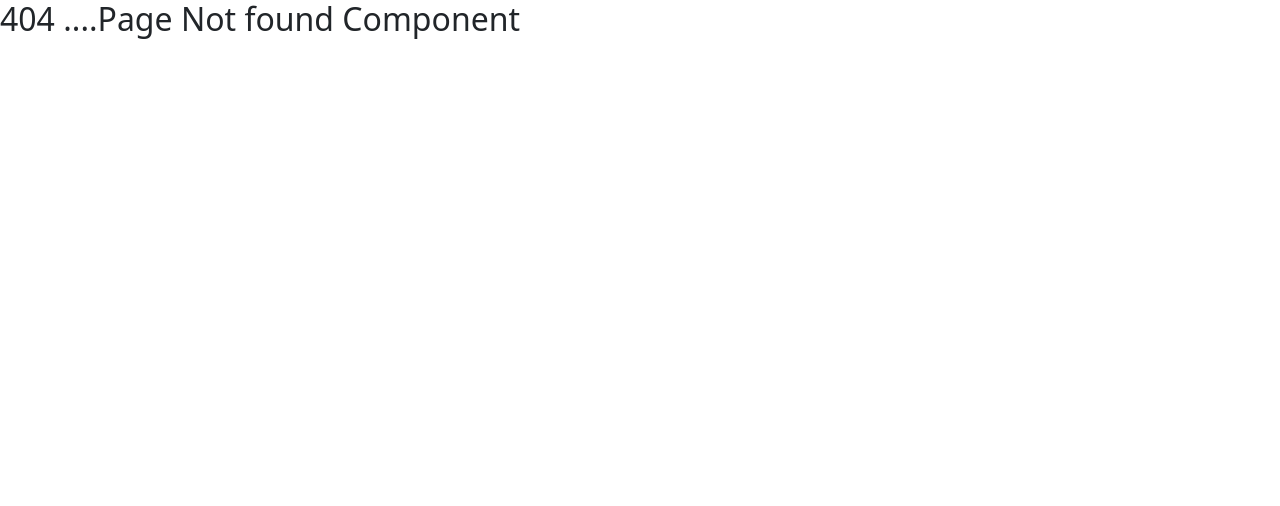
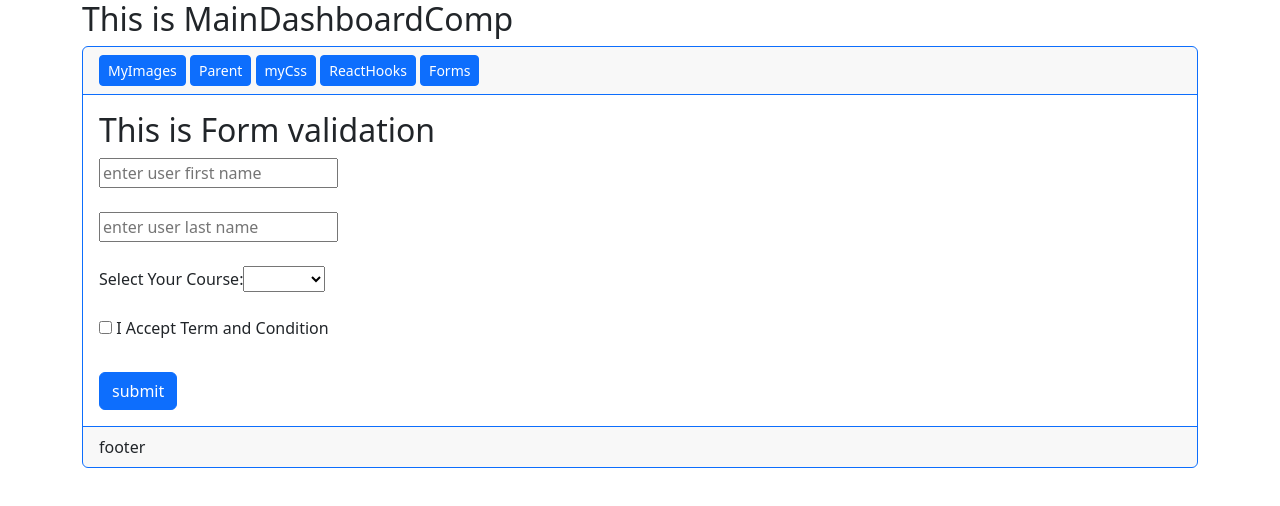
Before and after one commit to viveksalunke2107/myreactproject, a React (Create React App) app: page /maindashboard/formval in a window 1280 px wide. Before the commit this address had no page. Shown: the top 506 px of the page. Built offline with nearby package versions, Linux system fonts and the light colour scheme.

Commit message:
add files

```diff
--- a/src/Hooks/ReactHooksComp.js
+++ b/src/Hooks/ReactHooksComp.js
@@ -10,13 +10,15 @@ const ReactHooksComp = () => {
       <div className="card border-primary">
         <div className="card-header border-primary">
          <Link to="usestate" className='btn btn-danger btn-sm'>usestate</Link>{" "}
-        <Link to="useeffect" className='btn btn-danger btn-sm'>useeffect</Link>{" "}
+         <Link to="useeffect" className='btn btn-danger btn-sm'>useeffect</Link>{" "}
 
         </div>
         <div className="card-body border-primary">
           <Outlet />
         </div>
-        <div className="card-footer border-primary">footer</div>
+        <div className="card-footer border-primary">
+          <strong>This is my personal card.<br/>Follow my link :<br/></strong>
+        </div>
       </div>
     </div>
   );
--- a/src/Hooks/UseEffectComp.js
+++ b/src/Hooks/UseEffectComp.js
@@ -22,11 +22,11 @@ const UseEffectComp = () => {
   return (
     <div>
       <h2>This is useEffect Hoook componet</h2>
-      <p>Count Value is:{count}</p>
-      <p>Salary is:{salary}</p>
-      <button type="button" onClick={()=>setSalary(salary+1000)}>Increment Salary</button>{" "}
-      <button type="button" onClick={()=>setSalary(salary-1000)}>Decrement Salary</button>{" "}
-      <button type="button" onClick={()=>setSalary(0)}>Reset Salary</button>{" "}
+      <p>Count Value is : {count}</p>
+      <p>Salary is : {salary}</p>
+      <button type="button" className='btn btn-danger btn-sm' onClick={()=>setSalary(salary+1000)}>Increment Salary</button>{" "}
+      <button type="button" className='btn btn-danger btn-sm' onClick={()=>setSalary(salary-1000)}>Decrement Salary</button>{" "}
+      <button type="button" className='btn btn-danger btn-sm' onClick={()=>setSalary(0)}>Reset Salary</button>{" "}
     </div>
   );
 };
--- /dev/null
+++ b/src/Layout/FormValidationComp.js
@@ -0,0 +1,75 @@
+import {useState} from 'react';
+
+const FormValidationComp = ()=>{
+    const subjects = ["React","Java","Python","C++","Mysql","Angular"];
+    const [user,setUser] = useState({
+        fname:"",
+        lname:"",
+        course:"",
+        term:false
+        // age:""
+    });
+
+    const inputChangeHandler = (event)=>{
+        // console.log(event.target.type);
+        // console.log(event.target.name);
+        // console.log(event.target.value);
+        const {type,name,value ,checked} = event.target;
+        setUser({...user,[name]:type=="checkbox"? true :value});
+    }
+    const checkData = (event)=>{
+
+        event.preventDefault();
+       if(user.fname.trim()===""){
+        window.alert("First name is required");
+        return false;
+       }
+       if(!user.fname.trim().match('^[a-z,A-Z]{2,20}$')){
+        window.alert("First name must contain only character min-2 and max-20");
+        return false;
+       }
+       if(user.lname.trim()===""){
+        window.alert("Last name is required");
+        return false;
+       }
+       if(!user.lname.trim().match('^[a-zA-Z]{2,20}$')){
+        window.alert("Last name must contain only character min-2 and max-20");
+        return false;
+       }
+       if(user.course==""){
+        window.alert("course filed is required");
+        return false;
+       }
+       if(!user.term){
+        window.alert("accept term and condition");
+        return false;
+       }
+       window.alert(JSON.stringify(user));
+    }
+
+
+    return <>
+        <h2>This is Form validation</h2>
+        <form onSubmit={checkData}>
+            <input type="text" name="fname" onChange={inputChangeHandler}  value={user.fname} placeholder='enter user first name' /><br/><br/>
+            <input type="text" name="lname" onChange={inputChangeHandler}  value={user.lname} placeholder='enter user last name' /><br/><br/>
+            {/* <input type="number" name="age" onChange={inputChangeHandler}  value={user.age} placeholder='enter user age' /><br/><br/> */}
+
+            <label>Select Your Course:</label>
+            <select name="course" onChange={inputChangeHandler}>
+               <option></option>
+               {
+                subjects.map((val,index)=>{
+                    return <option value={val} key={index}>{val}</option>
+                })
+               }
+            </select> <br/><br/>
+
+            <input type='checkbox' name='term' onChange={inputChangeHandler}  /> <label> I Accept Term and Condition</label>
+            <br/><br/>
+
+            <button type='submit' className='btn btn-primary mt-2'>submit</button>
+        </form>
+    </>
+}
+export default FormValidationComp;
--- a/src/Layout/NavComp.js
+++ b/src/Layout/NavComp.js
@@ -10,6 +10,7 @@ const NavComp = () => {
            <Link to="parent" className='btn btn-primary btn-sm'>Parent</Link>{" "}
            <Link to="mycss" className='btn btn-primary btn-sm'>myCss</Link>{" "}
            <Link to="hooks" className='btn btn-primary btn-sm'>ReactHooks</Link>{" "}
+           <Link to="formval" className='btn btn-primary btn-sm'>Forms</Link>{" "}
         </div>
     )
 }
--- a/src/Routing/MainRouting.js
+++ b/src/Routing/MainRouting.js
@@ -7,6 +7,7 @@ import ReactHooksComp from "../Hooks/ReactHooksComp";
 import UseStateComp from "../Hooks/UseStateComp";
 import UseEffectComp from "../Hooks/UseEffectComp";
 import MainDashboardComp from "../Layout/MainDashboardComp";
+import FormValidationComp from "../Layout/FormValidationComp";
 
 const router = createBrowserRouter([
   {
@@ -21,6 +22,7 @@ const router = createBrowserRouter([
       { path: "parent/:id", element: <ParentComp /> },
       { path: "parent", element: <ParentComp /> },
       { path: "mycss", element: <CssComp /> },
+      {path:"formval",element:<FormValidationComp/>},
       //4.child routing
       {
         path: "hooks",
```
Also changed, not shown: reactNotes.txt.
